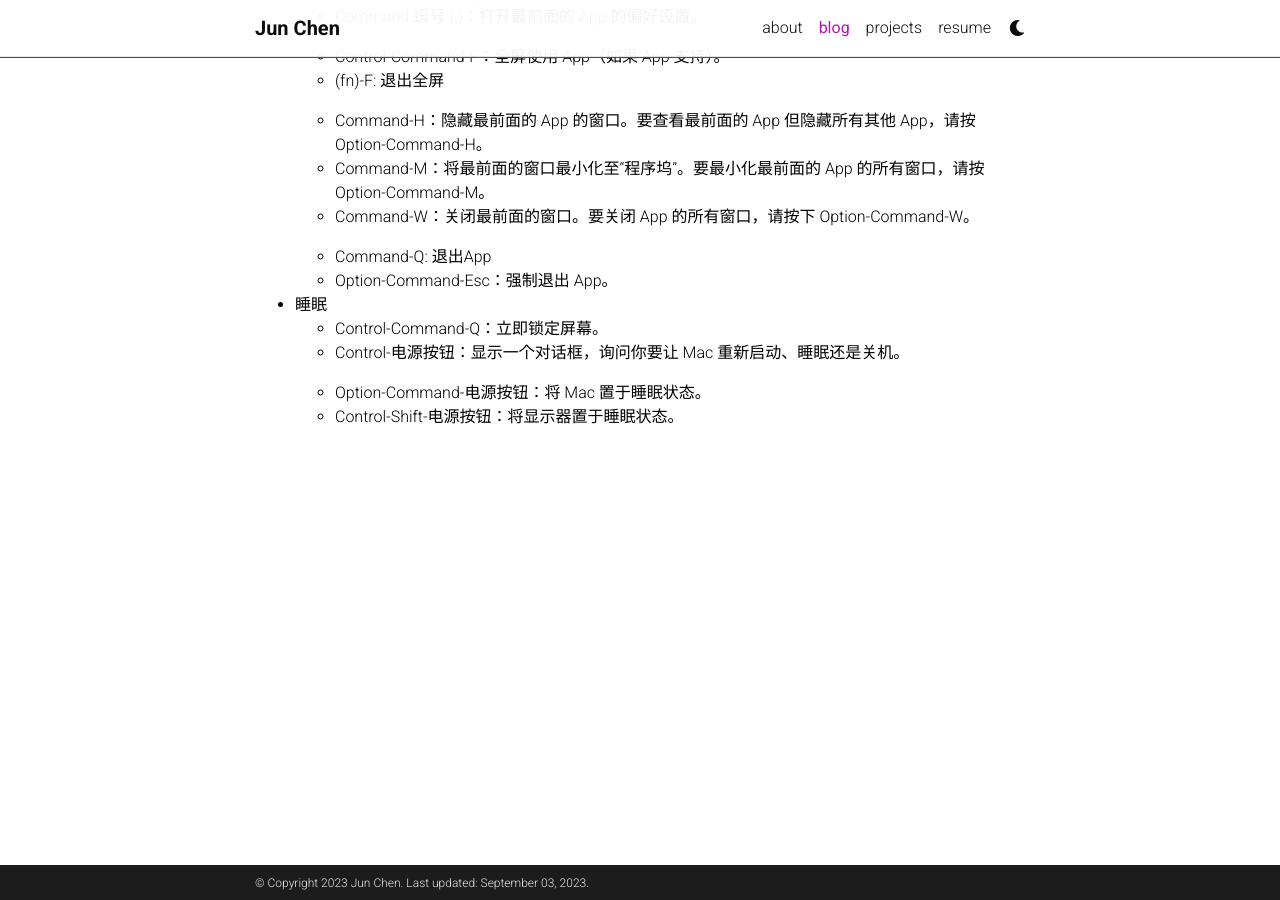
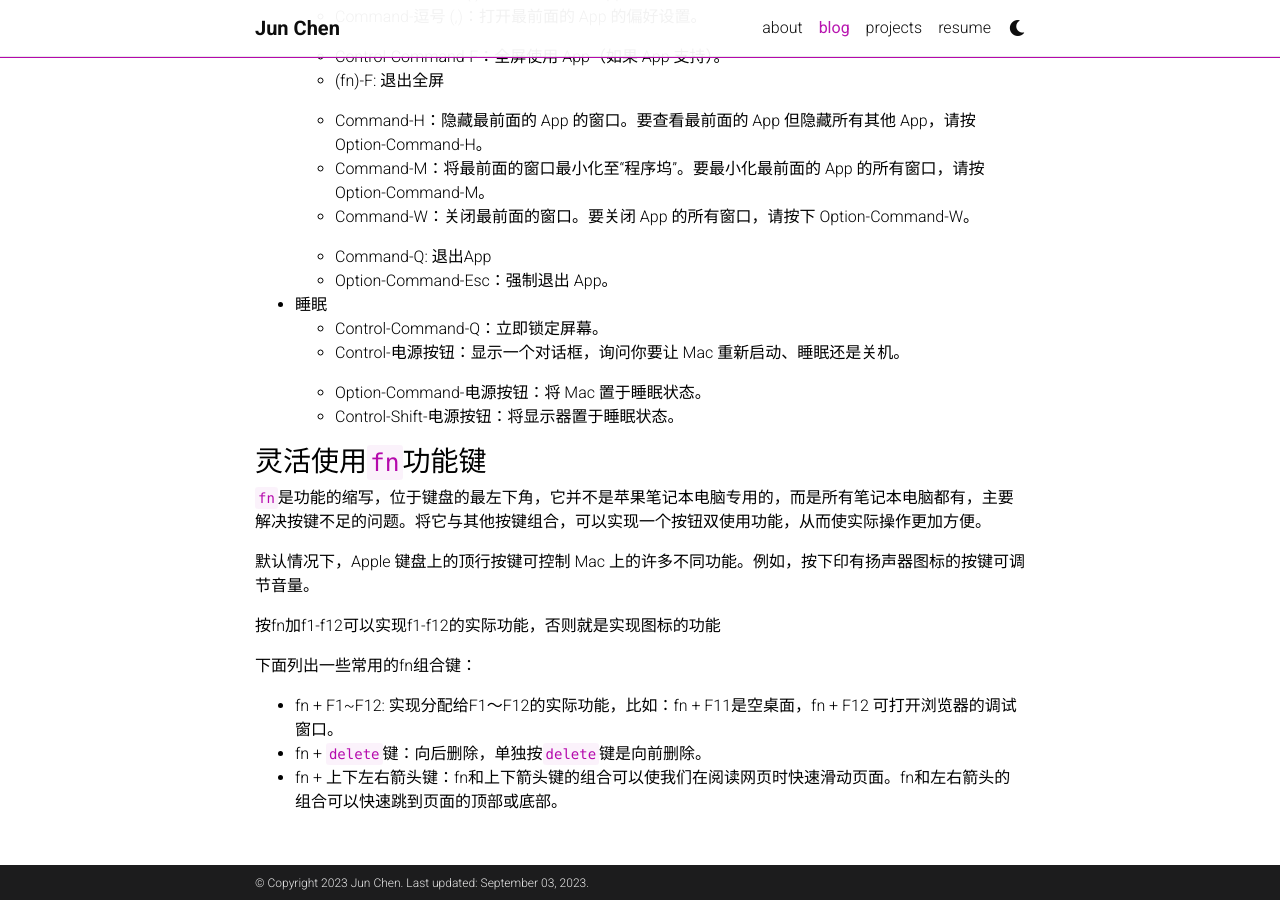
Before and after one commit to chenjun305/chenjun305.github.io, a Jekyll site: the page built from _posts/2023-01-03-mac-shortcut.md, in a window 1280 px wide and 900 px high, scrolled down 1199 px. Built offline with Jekyll 4.4.1, drawn with Linux system fonts in a browser that asks for light colours; comment, search, counter and statistics services are not loaded; a style sheet for code colours, icons or effects is not loaded.

Commit message:
update post - mac shortcut

```diff
--- a/_posts/2023-01-03-mac-shortcut.md
+++ b/_posts/2023-01-03-mac-shortcut.md
@@ -68,3 +68,17 @@ Mac系统中经常用一些符号来表示某些修饰键，需要记忆一下
 
   * Option-Command-电源按钮：将 Mac 置于睡眠状态。
   * Control-Shift-电源按钮：将显示器置于睡眠状态。
+
+### 灵活使用`fn`功能键
+
+`fn`是功能的缩写，位于键盘的最左下角，它并不是苹果笔记本电脑专用的，而是所有笔记本电脑都有，主要解决按键不足的问题。将它与其他按键组合，可以实现一个按钮双使用功能，从而使实际操作更加方便。
+
+默认情况下，Apple 键盘上的顶行按键可控制 Mac 上的许多不同功能。例如，按下印有扬声器图标的按键可调节音量。
+
+按fn加f1-f12可以实现f1-f12的实际功能，否则就是实现图标的功能
+
+下面列出一些常用的fn组合键：
+
+* fn + F1~F12: 实现分配给F1～F12的实际功能，比如：fn + F11是空桌面，fn + F12 可打开浏览器的调试窗口。
+* fn + `delete`键：向后删除，单独按`delete`键是向前删除。
+* fn + 上下左右箭头键：fn和上下箭头键的组合可以使我们在阅读网页时快速滑动页面。fn和左右箭头的组合可以快速跳到页面的顶部或底部。
```
